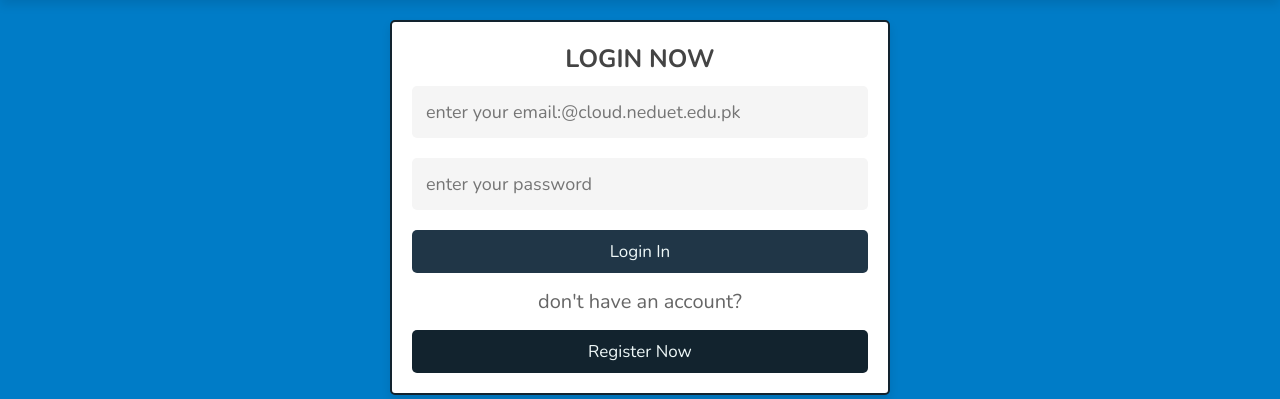
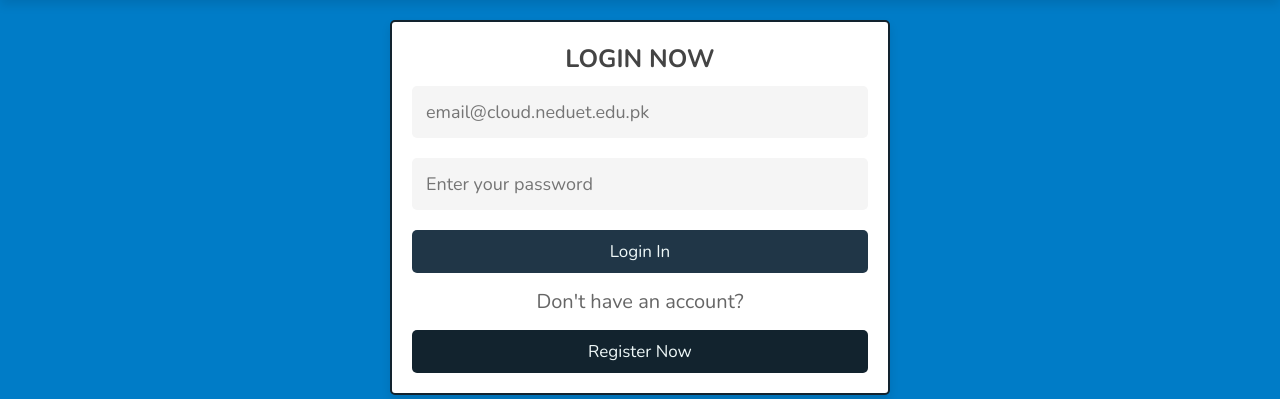
Before and after one commit to sidramwaseem/Nedian-Nexus, a PHP site: page /seller_login.php in a window 1280 px wide. Shown: the part 74-473 px from the top of the page. Run offline with PHP 8.4, Linux system fonts and the light colour scheme; data that the repository does not hold is empty; some libraries are stand-ins or nearby versions.

Commit message:
update seller login

```diff
--- a/seller_login.php
+++ b/seller_login.php
@@ -54,12 +54,12 @@ if(isset($_POST['submit'])){
 <section class="form-container">
 
    <form  action="" method="post">
-      <h3>login now</h3>
-      <input type="email" name="email" required placeholder="enter your email:@cloud.neduet.edu.pk" pattern=".+@cloud.neduet.edu.pk" maxlength="500"  class="box" oninput="this.value = this.value.replace(/\s/g, '')">
-      <input type="password" name="pass" required placeholder="enter your password" maxlength="20"  class="box" oninput="this.value = this.value.replace(/\s/g, '')">
+      <h3>Login now</h3>
+      <input type="email" name="email" required placeholder="email@cloud.neduet.edu.pk" pattern=".+@cloud.neduet.edu.pk" maxlength="500"  class="box" oninput="this.value = this.value.replace(/\s/g, '')">
+      <input type="password" name="pass" required placeholder="Enter your password" maxlength="20"  class="box" oninput="this.value = this.value.replace(/\s/g, '')">
       <a href="dashboard.php" class="btn">Login In</a>
-      <p>don't have an account?</p>
-      <a href="user_register.php" class="option-btn">register now</a>
+      <p>Don't have an account?</p>
+      <a href="user_register.php" class="option-btn">Register now</a>
    </form>
 
 </section>
```
